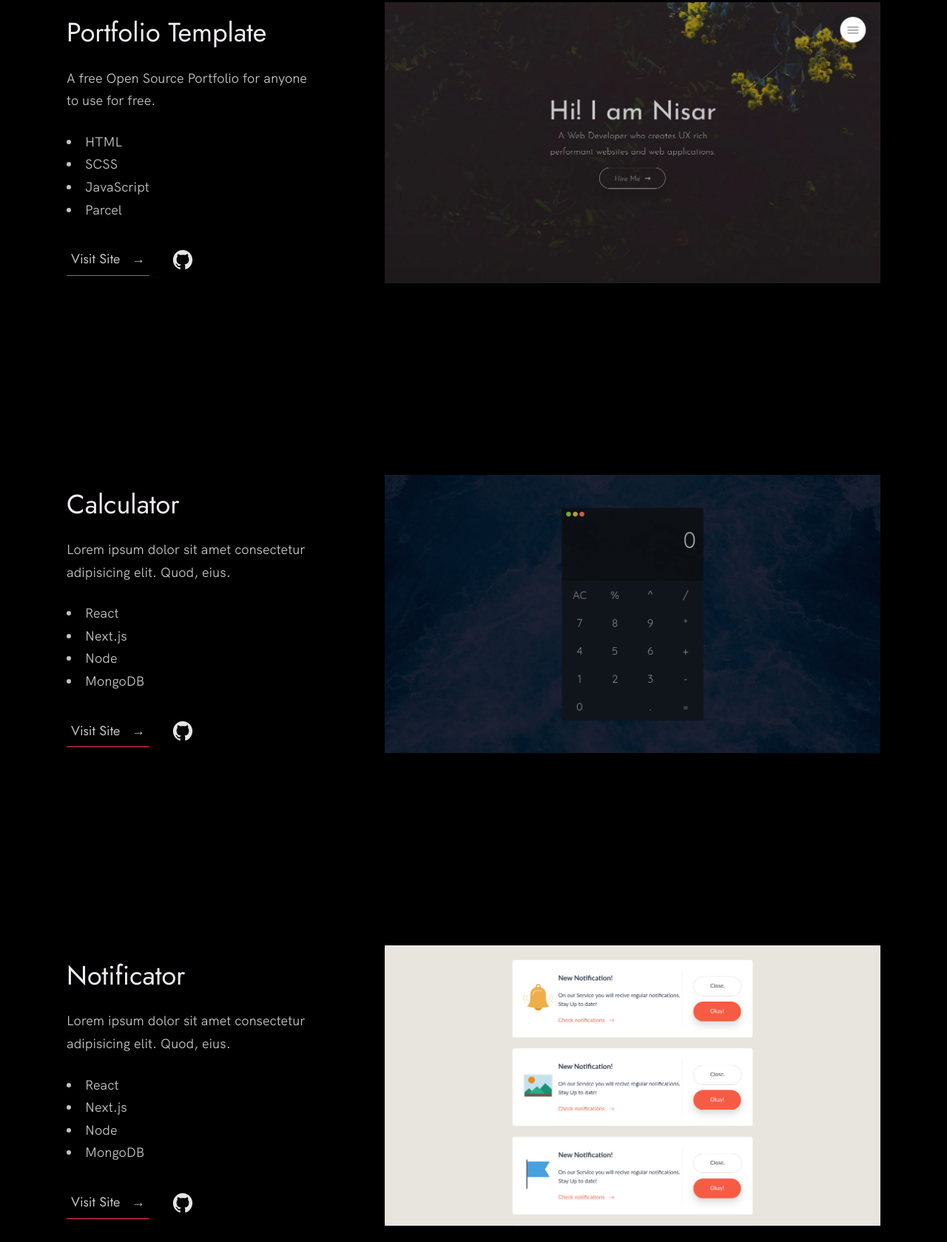
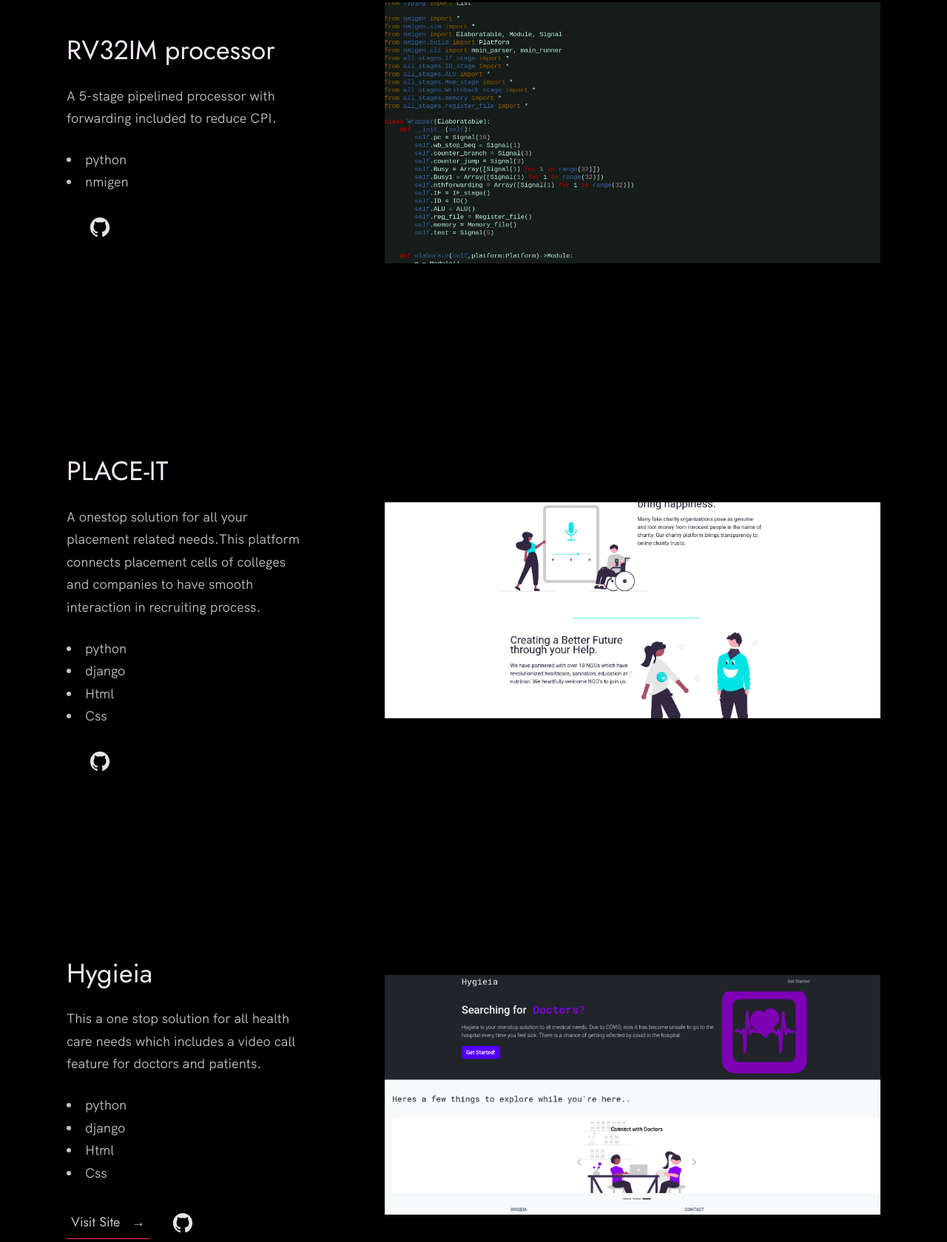
Before and after one commit to sumanth2002629/portfolio_IMT2020072, a plain HTML site: page index.html in a window 1280 px wide. Shown: the part 1065-2744 px from the top of the page at 74% size. Drawn offline with Linux system fonts and the light colour scheme.

Commit message:
added my work details with images and description.

```diff
--- a/index.html
+++ b/index.html
@@ -78,106 +78,109 @@
 
           <div class="work__box">
             <div class="work__text">
-              <h3>Portfolio Template</h3>
+              <h3>RV32IM processor</h3>
               <p>
-                A free Open Source Portfolio for anyone to use for free.
+                A 5-stage pipelined processor with forwarding included to reduce CPI.
               </p>
               <ul class="work__list">
-                <li>HTML</li>
-                <li>SCSS</li>
-                <li>JavaScript</li>
-                <li>Parcel</li>
+                <li>python</li>
+                <li>nmigen</li>
               </ul>
 
               <div class="work__links">
-                <a href="https://nisar.surge.sh" target="_blank" class="link__text">
-                  Visit Site <span>&rarr;</span>
-                </a>
-                <a href="https://github.com/nisarhassan12/portfolio" title="View Source Code" target="_blank">
+                <a href="https://github.com/sumanth2002629/RV32IM" title="View Source Code" target="_blank">
                   <img src="./images/github.svg" class="work__code" alt="GitHub">
                 </a>
               </div>
             </div>
             <div class="work__image-box">
-              <img src="./images/project-1.png" class="work__image" alt="Project 1" />
+              <img src="./images/RV32IM.png" class="work__image" alt="Project 1" />
             </div>
           </div>
 
           <div class="work__box">
             <div class="work__text">
-              <h3>Calculator</h3>
+              <h3>PLACE-IT</h3>
               <p>
-                Lorem ipsum dolor sit amet consectetur adipisicing elit. Quod,
-                eius.
+                A onestop solution for all your placement related needs.This platform connects placement cells of colleges and companies to have smooth interaction in recruiting process.
               </p>
               <ul class="work__list">
-                <li>React</li>
-                <li>Next.js</li>
-                <li>Node</li>
-                <li>MongoDB</li>
+                <li>python</li>
+                <li>django</li>
+                <li>Html</li>
+                <li>Css</li>
               </ul>
 
               <div class="work__links">
-                <a href="#" class="link__text">
+                <a href="https://github.com/chinmayparekh/PlaceIT" title="View Source Code" target="_blank">
+                  <img src="./images/github.svg" class="work__code" alt="GitHub">
+                </a>
+              </div>
+            </div>
+            <div class="work__image-box">
+              <img src="./images/PlaceIT.png" class="work__image" alt="Project 1" />
+            </div>
+          </div>
+
+          <div class="work__box">
+            <div class="work__text">
+              <h3>Hygieia</h3>
+              <p>
+                This a one stop solution for all health care needs which includes a video call feature for doctors and patients.
+              </p>
+              <ul class="work__list">
+                <li>python</li>
+                <li>django</li>
+                <li>Html</li>
+                <li>Css</li>
+              </ul>
+
+
+
+              <div class="work__links">
+                <a href="http://sumanth2.pythonanywhere.com/" class="link__text">
                   Visit Site <span>&rarr;</span>
                 </a>
-                <a href="#">
+                <a href="https://github.com/chinmayparekh/Hygieia" title="View Source Code" target="_blank">
                   <img src="./images/github.svg" class="work__code" title="View Source Code" alt="GitHub">
                 </a>
               </div>
             </div>
             <div class="work__image-box">
-              <img src="./images/project-2.png" class="work__image" alt="Project 1" />
+              <img src="./images/Hygieia.png" class="work__image" alt="Project 1" />
             </div>
           </div>
 
           <div class="work__box">
             <div class="work__text">
-              <h3>Notificator</h3>
+              <h3>Charity on Chains</h3>
               <p>
-                Lorem ipsum dolor sit amet consectetur adipisicing elit. Quod,
-                eius.
+                This is a blockchain based application in which there are entities namely NGOs,Stores and Donors. NGO's can buy items from the stores with money that had given by donors. This prevents the NGOs from misusing the money that they got from donors as they can see the transactions of the NGO.
               </p>
               <ul class="work__list">
                 <li>React</li>
-                <li>Next.js</li>
-                <li>Node</li>
-                <li>MongoDB</li>
+                <li>Taquito.js</li>
+                <li>Smartpy</li>
+                <li>IPFS</li>
               </ul>
 
               <div class="work__links">
-                <a href="#" class="link__text">
+                <a href="https://tubular-kataifi-033094.netlify.app/" class="link__text">
                   Visit Site <span>&rarr;</span>
                 </a>
-                <a href="#">
+                <a href="https://github.com/chinmayparekh/CharityOnChains">
                   <img src="./images/github.svg" class="work__code" title="View Source Code" alt="GitHub">
                 </a>
               </div>
             </div>
             <div class="work__image-box">
-              <img src="./images/project-3.png" class="work__image" alt="Project 3" />
+              <img src="./images/CharityOnChains.png" class="work__image" alt="Project 3" />
             </div>
           </div>
         </div>
       </div>
     </section>
 
-    <!-- ***** Clients ***** -->
-
-    <section class="client" id="clients">
-      <div class="row">
-        <h2>Clients</h2>
-        <div class="client__logos">
-          <!-- Add logos of the clients or companies you'have worked with. -->
-          <img src="./images/ronjones.png" class="client__logo" alt="Company 2" />
-          <img src="./images/goldengrid.png" class="client__logo" alt="Company 3" />
-          <img src="./images/bullseye.png" class="client__logo" alt="Company 1" />
-          <img src="./images/mighty-furnitures.png" class="client__logo" alt="Company 1" />
-          <img src="./images/fastlane.png" class="client__logo" alt="Company 3" />
-          <img src="./images/chippy.png" class="client__logo" alt="Company 1" />
-        </div>
-      </div>
-    </section>
 
     <!-- ***** About ***** -->
 
```
Also changed, not shown: images/CharityOnChains.png (added), images/Hygieia.png (added), images/PlaceIT.png (added), images/RV32IM.png (added).
